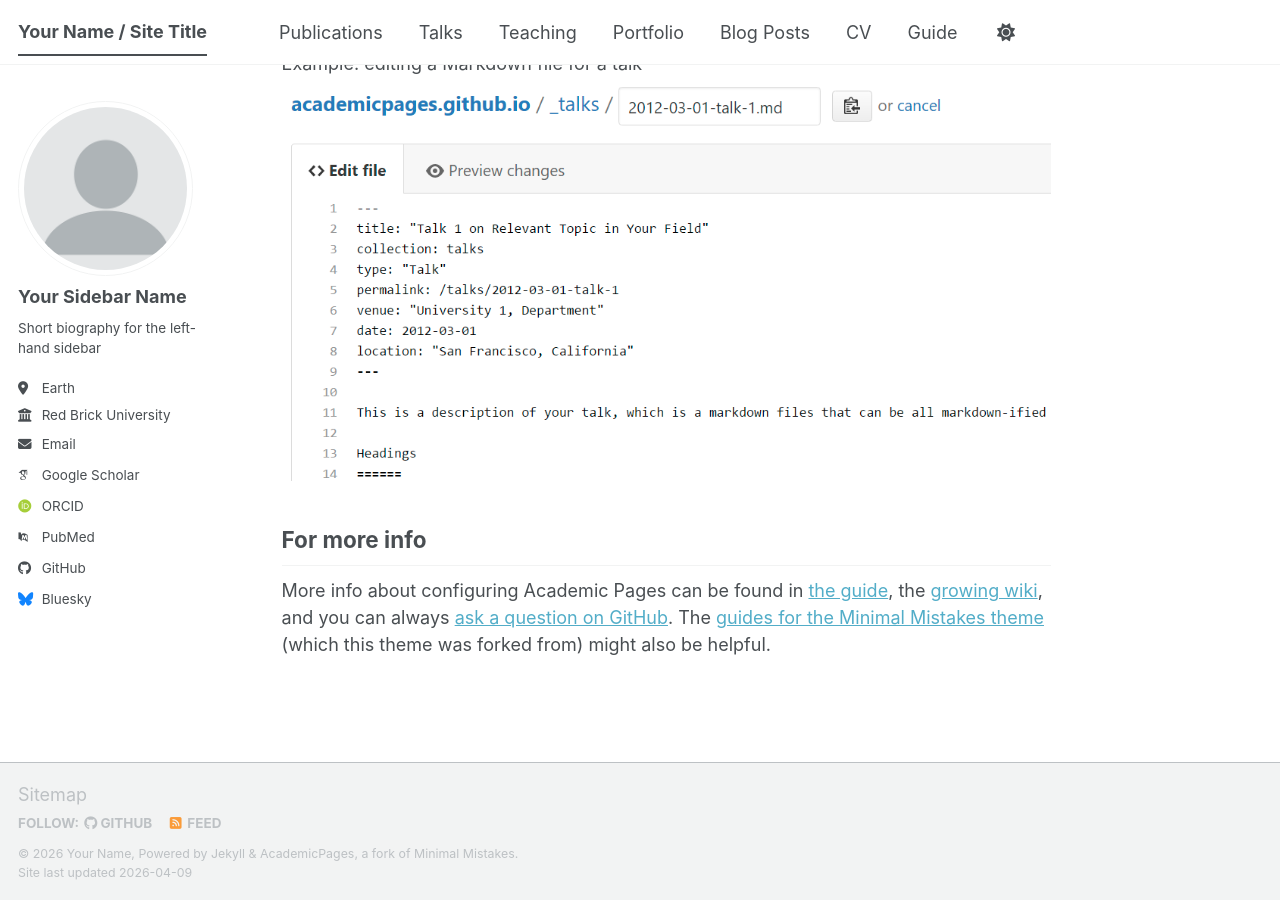
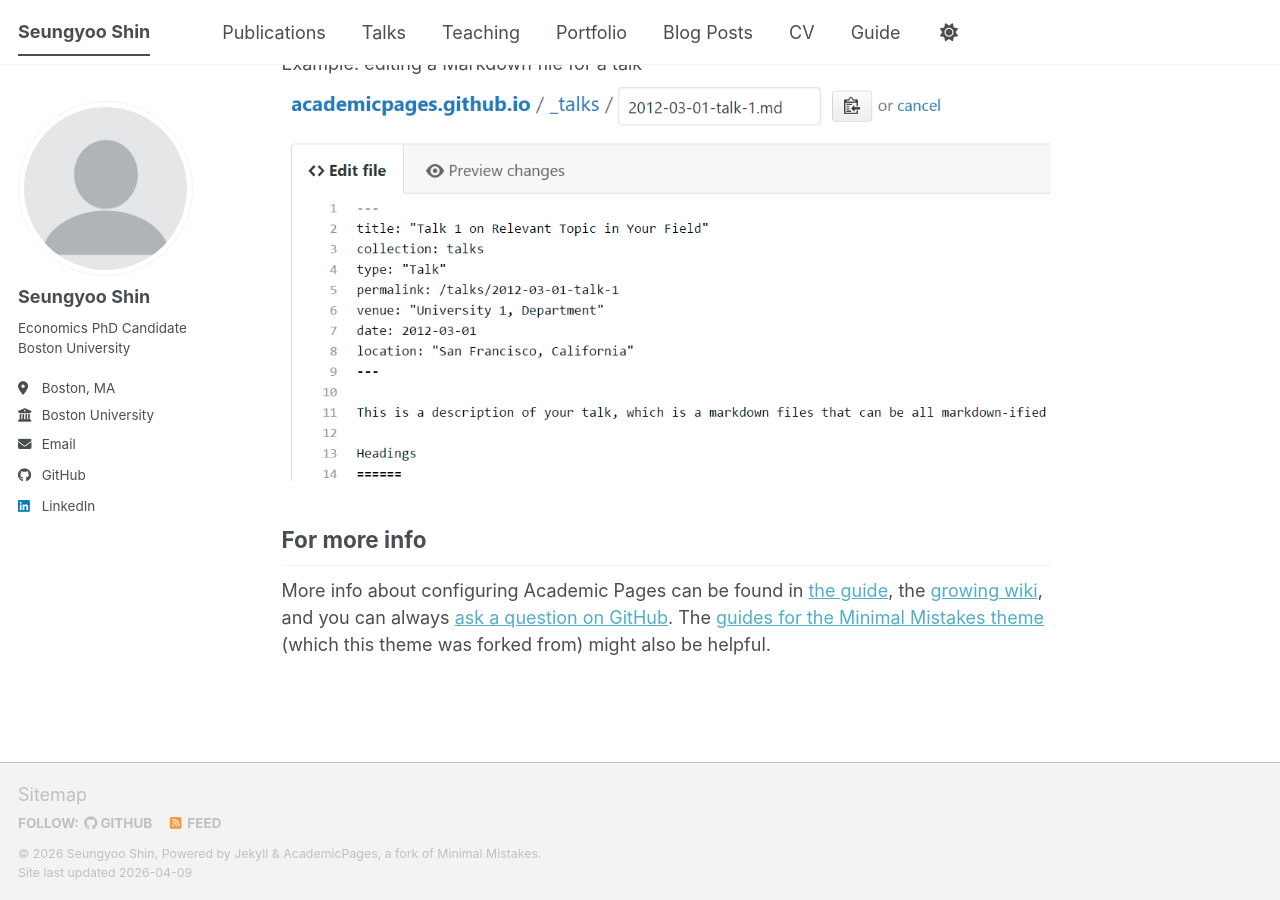
Before and after one commit to SeungyooShin/seungyooshin.github.io, a Jekyll site: the page built from _pages/about.md, in a window 1280 px wide and 900 px high, scrolled down 2720 px. Built offline with Jekyll 4.4.1, drawn with Linux system fonts in a browser that asks for light colours; some web fonts are replaced; a script bundle is joined from its source files by our own code; library files that are not in the unit come from our copies.

Commit message:
Initial Update

```diff
--- a/_config.yml
+++ b/_config.yml
@@ -9,14 +9,14 @@
 # Basic Site Settings
 locale                   : "en-US"
 site_theme               : "default" # The available themes options are "default", "air", "sunrise", "mint", "dirt" and "contrast"
-title                    : "Your Name / Site Title"
+title                    : "Seungyoo Shin"
 title_separator          : "-"
-name                     : &name "Your Name"
-description              : &description "Your Name's academic portfolio"   # Update this with a general description of your site, this is the default if not overridden by a page
-url                      : https://academicpages.github.io # The base hostname & protocol for your site e.g. "https://[your GitHub username].github.io",
+name                     : &name "Seungyoo Shin"
+description              : &description "Homepage for Seungyoo Shin"   # Update this with a general description of your site, this is the default if not overridden by a page
+url                      : https://seungyooshin.github.io # The base hostname & protocol for your site e.g. "https://[your GitHub username].github.io",
                                                            # or if you already have some other page hosted on Github then use "https://[your GitHub username].github.io/[Your Repo Name]"
 baseurl                  : "" # the subpath of your site, e.g. "/blog"
-repository               : "academicpages/academicpages.github.io"
+repository               : "SeungyooShin/seungyooshin.github.io"
 
 # Site Author - The following control what appear as part of the author content on the side bar.
 #               If a field is blank the icon and link will not appear, otherwise it will be shown.
@@ -24,24 +24,24 @@
 author:
   # Biographic information
   avatar           : "profile.png"
-  name             : "Your Sidebar Name"
-  pronouns         : # example: "she/her"
-  bio              : "Short biography for the left-hand sidebar"
-  location         : "Earth"
-  employer         : "Red Brick University"
+  name             : "Seungyoo Shin"
+  pronouns         : # example: "he/him"
+  bio              : "Economics PhD Candidate <br/> Boston University"
+  location         : "Boston, MA"
+  employer         : "Boston University"
   uri              : # URL
-  email            : "none@example.org"
+  email            : "shinsy@bu.edu"
 
   # Academic websites
   academia         : # URL
   arxiv            : # URL - Update with the correct link to your profile
-  googlescholar    : "https://scholar.google.com/citations?user=PS_CX0AAAAAJ"
+  googlescholar    : # "https://scholar.google.com/citations?user=PS_CX0AAAAAJ"
   inspire-hep      : # URL
   impactstory      : # URL
-  orcid            : "https://orcid.org/yourorcidurl"
+  orcid            : # "https://orcid.org/yourorcidurl"
   semantic         : # URL
   ssrn             : # URL
-  pubmed           : "https://www.ncbi.nlm.nih.gov/pubmed/?term=john+snow"
+  pubmed           : # "https://www.ncbi.nlm.nih.gov/pubmed/?term=john+snow"
   researchgate     : # URL
   scopus           : # URL
   zotero           : # URL
@@ -51,13 +51,13 @@
   bitbucket        : # Username - Update with your username on the site
   codepen          : # Username
   dribbble         : # Username
-  github           : "academicpages"
+  github           : "SeungyooShin"
   kaggle           : # Username
   stackoverflow    : # User number or user number and name (i.e., use "1" or "1/jeff-atwood")
 
   # Social media
   artstation       : # Username
-  bluesky          : "bsky.app" # Replace this with you Bluesky username
+  bluesky          : # URL
   facebook         : # Username
   flickr           : # Username
   foursquare       : # Username
@@ -66,7 +66,7 @@
   keybase          : # Username
   instagram        : # Username
   lastfm           : # Username
-  linkedin         : # Username
+  linkedin         : "seungyoo-shin-91060b23b" # Username
   mastodon         : # URL
   medium           : # URL
   pinterest        : # Username
```
